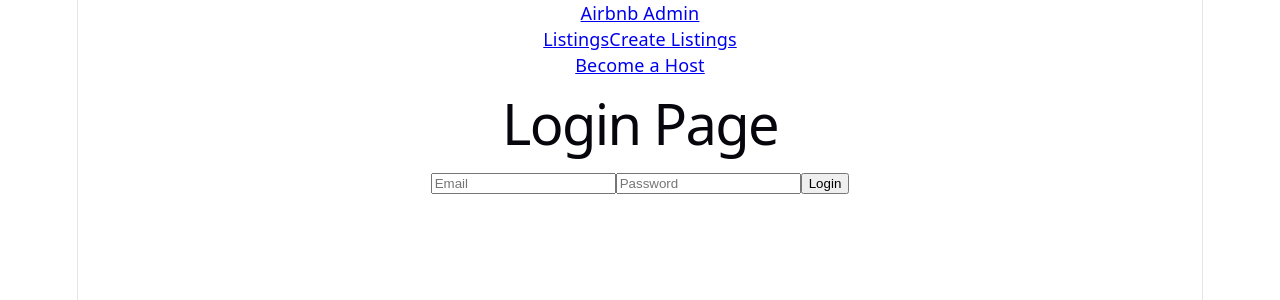
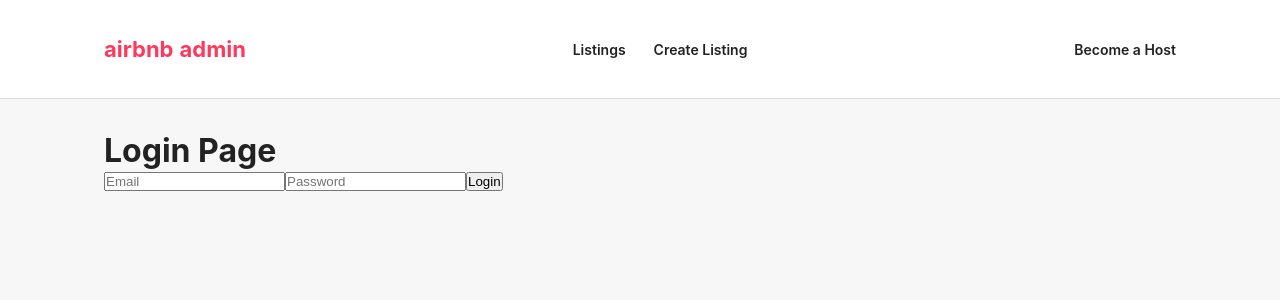
Before and after one commit to nezokuhle1-arch/airbnb-clone-admin, a React (Vite) app: page / in a window 1280 px wide. Shown: the top 300 px of the page. Built offline with nearby package versions, Linux system fonts and the light colour scheme.

Commit message:
feat: add design tokens, style header and layout

```diff
--- /dev/null
+++ b/src/components/Header.css
@@ -0,0 +1,92 @@
+.admin-header {
+    border-bottom: 1px solid var(--color-border);
+    padding: 16px 0;
+    background-color: var(--color-bg);
+}
+
+.admin-header-inner {
+    display: flex;
+    align-items: center;
+    justify-content: space-between;
+    padding-top: 20px;
+    padding-bottom: 20px;
+}
+
+.admin-logo {
+    color: var(--color-primary);
+    font-size: 22px;
+    font-weight: 700;
+    text-decoration: none;
+    display: flex;
+    align-items: baseline;
+    gap: 6px;
+}
+
+.admin-logo-admin {
+    color: var(--color-text-secondary);
+    font-size: 13px;
+    font-weight: 600;
+    text-transform: uppercase;
+    letter-spacing: 0.5px;
+}
+
+.admin-header-nav {
+    display: flex;
+    gap: 28px;
+}
+
+.admin-header-nav a,
+.admin-become-host-link {
+    color: var(--color-text);
+    text-decoration: none;
+    font-size: 14px;
+    font-weight: 600;
+}
+
+.admin-user-menu {
+    position: relative;
+}
+
+.admin-user-button {
+    background-color: var(--color-bg-secondary);
+    border: 1px solid var(--color-border);
+    border-radius: var(--radius-lg);
+    padding: 8px 16px;
+    font-weight: 600;
+    font-size: 14px;
+    cursor: pointer;
+}
+
+.admin-dropdown {
+    position: absolute;
+    right: 0;
+    top: calc(100% + 8px);
+    background-color: var(--color-bg);
+    border: 1px solid var(--color-border);
+    border-radius: var(--radius-sm);
+    box-shadow: 0 4px 12px rgba(0, 0, 0, 0.1);
+    display: flex;
+    flex-direction: column;
+    min-width: 180px;
+    overflow: hidden;
+    z-index: 10;
+}
+
+.admin-dropdown a,
+.admin-dropdown button {
+  padding: 8px 12px;
+  text-align: left;
+  background: none;
+  border: none;
+  font-family: inherit;
+  font-size: 14px;
+  color: var(--color-text);
+  text-decoration: none;
+  border-radius: var(--radius-sm);
+  cursor: pointer;
+}
+
+.admin-dropdown a:hover,
+.admin-dropdown button:hover {
+    background-color: var(--color-bg-secondary);
+}
--- a/src/components/Header.jsx
+++ b/src/components/Header.jsx
@@ -1,5 +1,6 @@
 import { useState } from 'react';
 import { useNavigate, Link } from 'react-router-dom';
+import './Header.css';
 
 function Header() {
     const [showDropdown, setShowDropdown] = useState(false);
@@ -15,31 +16,35 @@
 
 
     return (
-        <header>
-            <Link to="/">Airbnb Admin</Link>
+        <header className="admin-header">
+            <div className="admin-header-inner container">
+                <Link to="/" className="admin-logo">
+                    airbnb <span className="logo-admin">admin</span>
+                </Link>
 
-            <nav>
+                <nav className="admin-header-nav">
                     <Link to="/listings">Listings</Link>
-                <Link to="/create-listings">Create Listings</Link>
+                    <Link to="/create-listings">Create Listing</Link>
                 </nav>
 
                 {username ? (
-                <div>
-                <button onClick={() => setShowDropdown(!showDropdown)}>
+                <div className="admin-user-menu">
+                    <button className="admin-user-button" onClick={() => setShowDropdown(!showDropdown)}>
                     Hi, {username}
                     </button>
                     {showDropdown && (
-                    <div>
+                    <div className="admin-dropdown">
                         <Link to="/reservations">View Reservations</Link>
-                        <button onClick={handleLogout}>Log Out</button>
+                        <button className="dropdown-logout" onClick={handleLogout}>Log Out</button>
                     </div>
                     )}
                 </div>
                 ) : (
-                <Link to="/">Become a Host</Link>
+                <Link to="/" className="admin-become-host-link">Become a Host</Link>
                         )}
+                    </div>
         </header>
     );
-}
+};
 
 export default Header;
--- a/src/components/Layout.jsx
+++ b/src/components/Layout.jsx
@@ -4,8 +4,10 @@
 function Layout() {
     return (
         <>
-        <Header />
-        <Outlet />
+            <Header />
+            <main className="admin-main container">
+                <Outlet />
+            </main>
         </>
     );
 }
--- a/src/index.css
+++ b/src/index.css
@@ -1,111 +1,40 @@
 :root {
-  --text: #6b6375;
-  --text-h: #08060d;
-  --bg: #fff;
-  --border: #e5e4e7;
-  --code-bg: #f4f3ec;
-  --accent: #aa3bff;
-  --accent-bg: rgba(170, 59, 255, 0.1);
-  --accent-border: rgba(170, 59, 255, 0.5);
-  --social-bg: rgba(244, 243, 236, 0.5);
-  --shadow:
-    rgba(0, 0, 0, 0.1) 0 10px 15px -3px, rgba(0, 0, 0, 0.05) 0 4px 6px -2px;
+  --color-primary: #ff385c;
+  --color-text: #222222;
+  --color-text-secondary: #717171;
+  --color-border: #DDDDDD;
+  --color-bg: #FFFFFF;
+  --color-bg-secondary: #F7F7F7;
+  --color-danger: #dc2626;
 
-  --sans: system-ui, 'Segoe UI', Roboto, sans-serif;
-  --heading: system-ui, 'Segoe UI', Roboto, sans-serif;
-  --mono: ui-monospace, Consolas, monospace;
+  --font-family: -apple-system, BlinkMacSystemFont, "Segoe UI", Roboto, Helvetica, Arial, sans-serif;
 
-  font: 18px/145% var(--sans);
-  letter-spacing: 0.18px;
-  color-scheme: light dark;
-  color: var(--text);
-  background: var(--bg);
-  font-synthesis: none;
-  text-rendering: optimizeLegibility;
-  -webkit-font-smoothing: antialiased;
-  -moz-osx-font-smoothing: grayscale;
+  --radius-sm: 8px;
+  --radius-md: 12px;
+  --radius-lg: 24px;
 
-  @media (max-width: 1024px) {
-    font-size: 16px;
-  }
+  --max-width: 1120px;
 }
 
-@media (prefers-color-scheme: dark) {
-  :root {
-    --text: #9ca3af;
-    --text-h: #f3f4f6;
-    --bg: #16171d;
-    --border: #2e303a;
-    --code-bg: #1f2028;
-    --accent: #c084fc;
-    --accent-bg: rgba(192, 132, 252, 0.15);
-    --accent-border: rgba(192, 132, 252, 0.5);
-    --social-bg: rgba(47, 48, 58, 0.5);
-    --shadow:
-      rgba(0, 0, 0, 0.4) 0 10px 15px -3px, rgba(0, 0, 0, 0.25) 0 4px 6px -2px;
-  }
-
-  #social .button-icon {
-    filter: invert(1) brightness(2);
-  }
+* {
+  box-sizing: border-box;
+  margin: 0;
+  padding: 0;
 }
 
 body {
-  margin: 0;
+  font-family: var(--font-family);
+  color: var(--color-text);
+  background-color: var(--color-bg-secondary);
 }
 
-#root {
-  width: 1126px;
-  max-width: 100%;
+.container {
+  max-width: var(--max-width);
   margin: 0 auto;
-  text-align: center;
-  border-inline: 1px solid var(--border);
-  min-height: 100svh;
-  display: flex;
-  flex-direction: column;
-  box-sizing: border-box;
+  padding: 0 24px;
 }
 
-h1,
-h2 {
-  font-family: var(--heading);
-  font-weight: 500;
-  color: var(--text-h);
+.admin-main {
+  padding-top: 32px;
+  padding-bottom: 64px;
 }
-
-h1 {
-  font-size: 56px;
-  letter-spacing: -1.68px;
-  margin: 32px 0;
-  @media (max-width: 1024px) {
-    font-size: 36px;
-    margin: 20px 0;
-  }
-}
-h2 {
-  font-size: 24px;
-  line-height: 118%;
-  letter-spacing: -0.24px;
-  margin: 0 0 8px;
-  @media (max-width: 1024px) {
-    font-size: 20px;
-  }
-}
-p {
-  margin: 0;
-}
-
-code,
-.counter {
-  font-family: var(--mono);
-  display: inline-flex;
-  border-radius: 4px;
-  color: var(--text-h);
-}
-
-code {
-  font-size: 15px;
-  line-height: 135%;
-  padding: 4px 8px;
-  background: var(--code-bg);
-}
```
Lines whose indentation alone changed are shown as unchanged.
